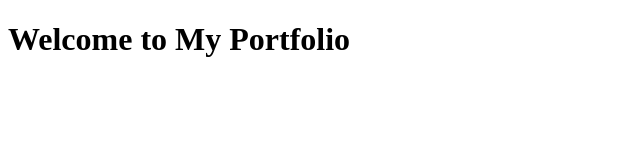
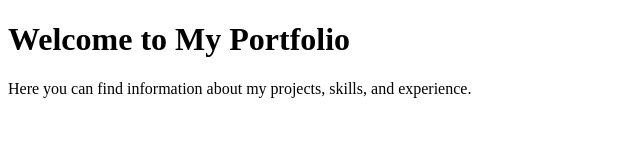
Before and after one commit to mikaylarojas07/Portfolio-Tutorial-II, a plain HTML site: page index.html in a window 1280 px wide. Shown: the whole page, without its empty margins (0-640 px from the left). Drawn offline with Linux system fonts and the light colour scheme.

Commit message:
added paragraph text

```diff
--- a/index.html
+++ b/index.html
@@ -6,5 +6,6 @@
 </head>
 <body>
     <h1>Welcome to My Portfolio</h1>
+    <p>Here you can find information about my projects, skills, and experience.</p>
 </body>
 </html>
```
